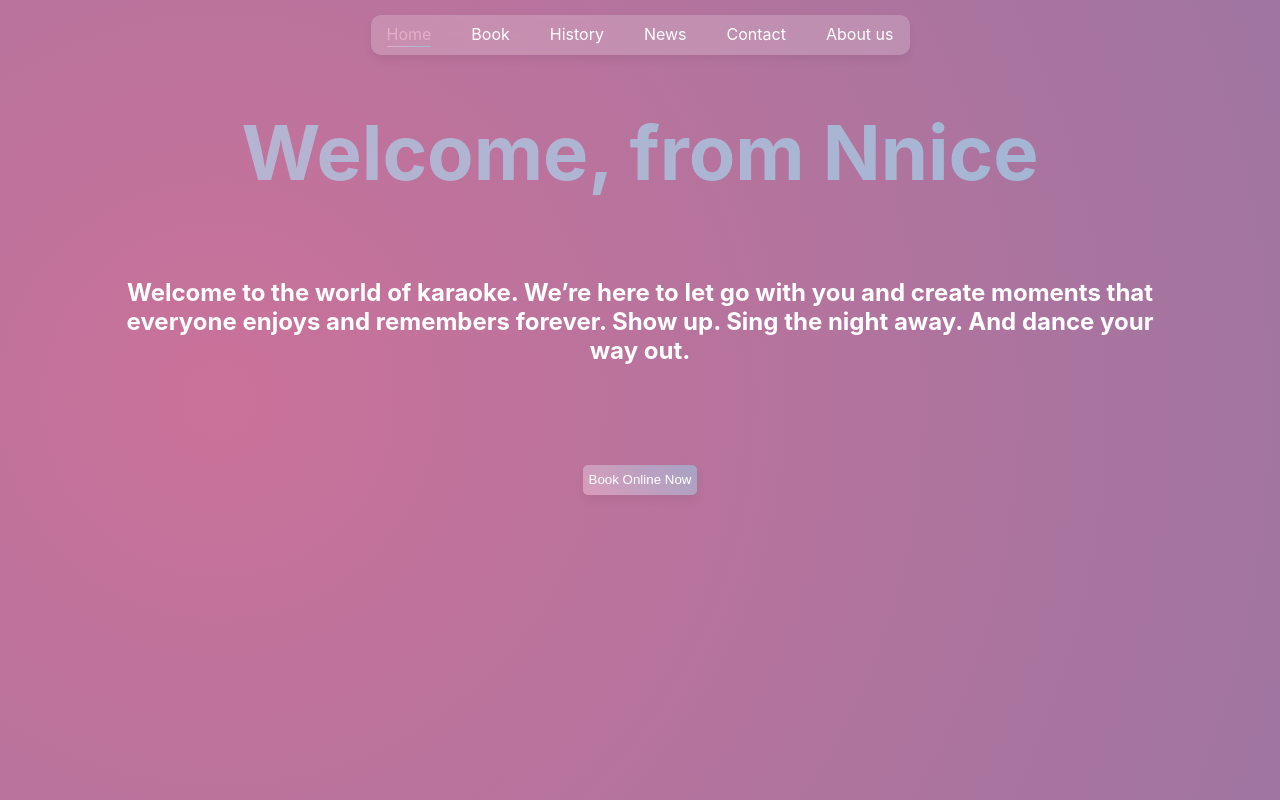
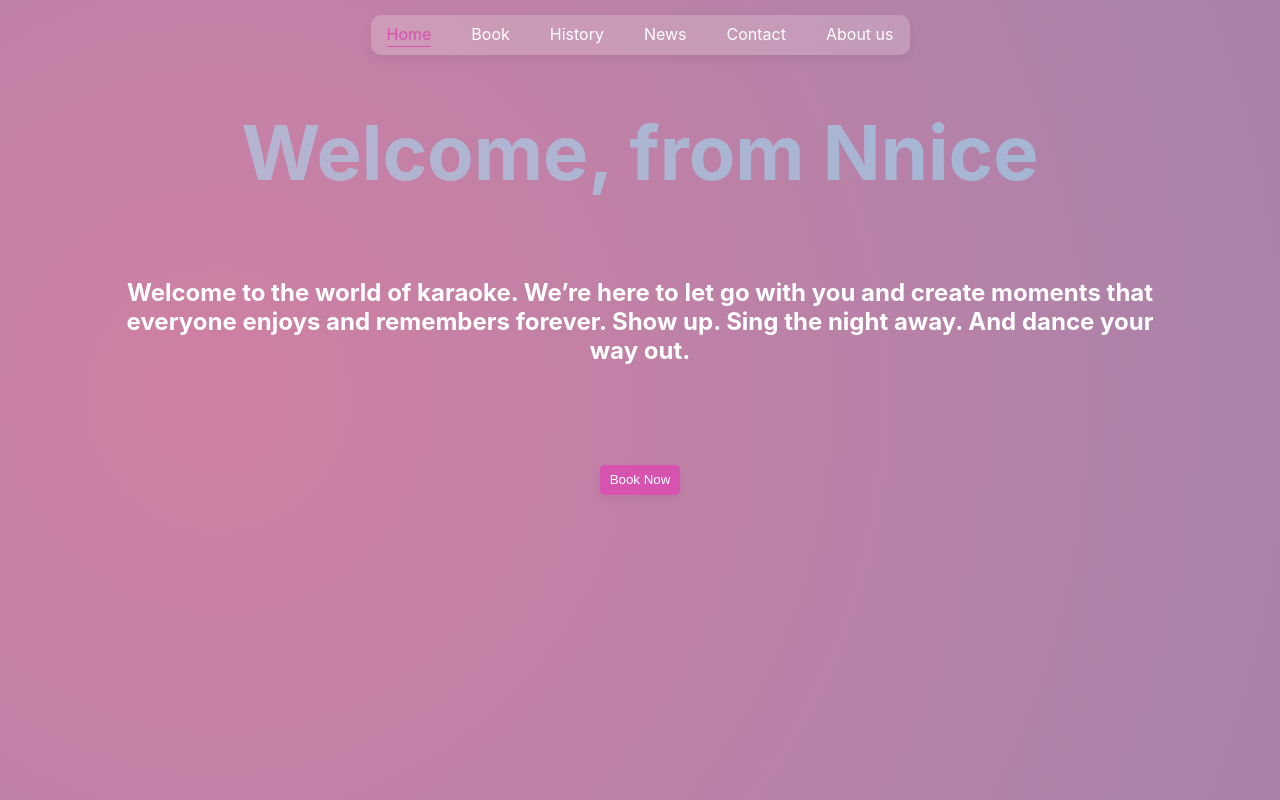
Before and after one commit to quangdwong/Karaoke-Nnice, a React (Create React App) app: page / in a window 1280 px wide. Built offline with nearby package versions, Linux system fonts and the light colour scheme.

Commit message:
6/1 10:14 am

```diff
--- a/src/App.css
+++ b/src/App.css
@@ -100,11 +100,12 @@ h1 {
   min-width: 80px;
   height: 30px;
   background-size: 300%;
-  background: linear-gradient(
-    45deg,
-    rgba(231, 174, 200, 0.7) 0%,
-    rgba(159, 183, 213, 0.7) 100%
-  );
+  background: #d653af;
+  /* background: radial-gradient(
+    circle,
+    rgba(236, 93, 133, 1) 0%,
+    rgba(225, 99, 134, 1) 100%
+  ); */
   margin: 0;
   box-shadow: 0px 5px 10px 0px rgba(0, 0, 0, 0.05);
 }
--- a/src/components/Contact/Contact.css
+++ b/src/components/Contact/Contact.css
@@ -84,6 +84,12 @@
 .social-link {
   display: flex;
   align-items: baseline;
+  width: fit-content;
+}
+
+.social-link:hover {
+  transform: scale(1);
+  cursor: pointer;
 }
 
 .social-link > p {
--- a/src/components/Contact/Contact.jsx
+++ b/src/components/Contact/Contact.jsx
@@ -13,6 +13,7 @@ export default function Contact() {
   const [email, setEmail] = useState("");
   const [feedback, setFeedback] = useState("");
   const [showPreviousFeedbacks, setShowPreviousFeedbacks] = useState(false);
+  const [trigger, setTrigger] = useState(false);
 
   function handleOnSubmit() {
     if (name !== "" && phone !== "" && email !== "" && feedback !== "") {
@@ -34,6 +35,7 @@ export default function Contact() {
         setPhone("");
         setEmail("");
         setFeedback("");
+        setTrigger(true);
 
         return updatedFeedbackList;
       });
@@ -45,7 +47,7 @@ export default function Contact() {
   }
 
   function alertWhenFilled() {
-    alert("Your feedback was received. Thank you!");
+    if (trigger === true) alert("Your feedback was received. Thank you!");
   }
 
   return (
@@ -59,7 +61,7 @@ export default function Contact() {
             That would help us a lot to grow our business. 🤍 <br />
           </h2>
           <a
-            href="https://www.facebook.com/NniceKaraoke/"
+            to="https://www.facebook.com/NniceKaraoke/"
             className="social-link"
             target="_blank"
           >
--- a/src/components/History/Block/Block.jsx
+++ b/src/components/History/Block/Block.jsx
@@ -28,7 +28,9 @@ export function Block_Older(props) {
   const setToggle = props.setToggle;
   const setIndex = props.setIndex;
 
-  return info.slice(1).map((item, i) => (
+  return (
+    <div className="older-payments">
+      {info.slice(1).map((item, i) => (
         <div
           className="payment-info"
           key={i}
@@ -40,8 +42,11 @@ export function Block_Older(props) {
           <div>Name: {item.name}</div>
           <div>Phone number: {item.phone}</div>
           <div>
-        Date of reservation: {item.date.month}/{item.date.day}/{item.date.year}
+            Date of reservation: {item.date.month}/{item.date.day}/
+            {item.date.year}
           </div>
         </div>
-  ));
+      ))}
+    </div>
+  );
 }
--- a/src/components/History/History.css
+++ b/src/components/History/History.css
@@ -13,7 +13,7 @@
   /* height: 35px; */
 }
 
-.title-h2::after {
+/* .title-h2::after {
   content: "";
   transition: width 0.3s ease 0s, left 0.3s ease 0s;
   position: absolute;
@@ -30,10 +30,10 @@
   margin: 0 auto;
   animation: navbar-index 5s ease-in-out infinite alternate;
   border-radius: 10px;
-}
+}*/
 
 .older-payments {
-  height: 376px;
+  height: 340px;
   overflow: scroll;
 }
 
--- a/src/components/HomePage/Home.jsx
+++ b/src/components/HomePage/Home.jsx
@@ -15,7 +15,7 @@ export default function Home() {
           </h2>
         </div>
         <NavLink className="book__btn" to="/book">
-          <button className="main-btn">Book Online Now</button>
+          <button className="main-btn">Book Now</button>
         </NavLink>
       </div>
       {/* <div>
--- a/src/components/Navbar/Navbar.css
+++ b/src/components/Navbar/Navbar.css
@@ -35,7 +35,7 @@ a + a {
 
 .active-nav {
   position: relative;
-  color: rgba(231, 174, 200, 1);
+  color: #d653af;
 }
 
 .active-nav::after {
@@ -47,12 +47,7 @@ a + a {
   height: 1px;
   bottom: 0;
   left: 0;
-  background: rgb(231, 174, 200);
-  background: linear-gradient(
-    45deg,
-    rgba(231, 174, 200, 1) 0%,
-    rgba(159, 183, 213, 1) 100%
-  );
+  background: #d653af;
   margin: 0 auto;
   animation: navbar-index 0.2s ease-in-out;
   border-radius: 10px;
--- a/src/index.css
+++ b/src/index.css
@@ -10,8 +10,8 @@ body {
   background: rgb(202, 114, 154);
   background: radial-gradient(
     circle,
-    rgba(202, 114, 154, 1) 0%,
-    rgba(80, 122, 173, 1) 100%
+    rgba(202, 114, 154, 0.9) 0%,
+    rgba(80, 122, 173, 0.9) 100%
   );
   animation: bg-animation 10s ease-in-out infinite alternate;
   background-size: 500%;
```
Lines whose indentation alone changed are shown as unchanged.
